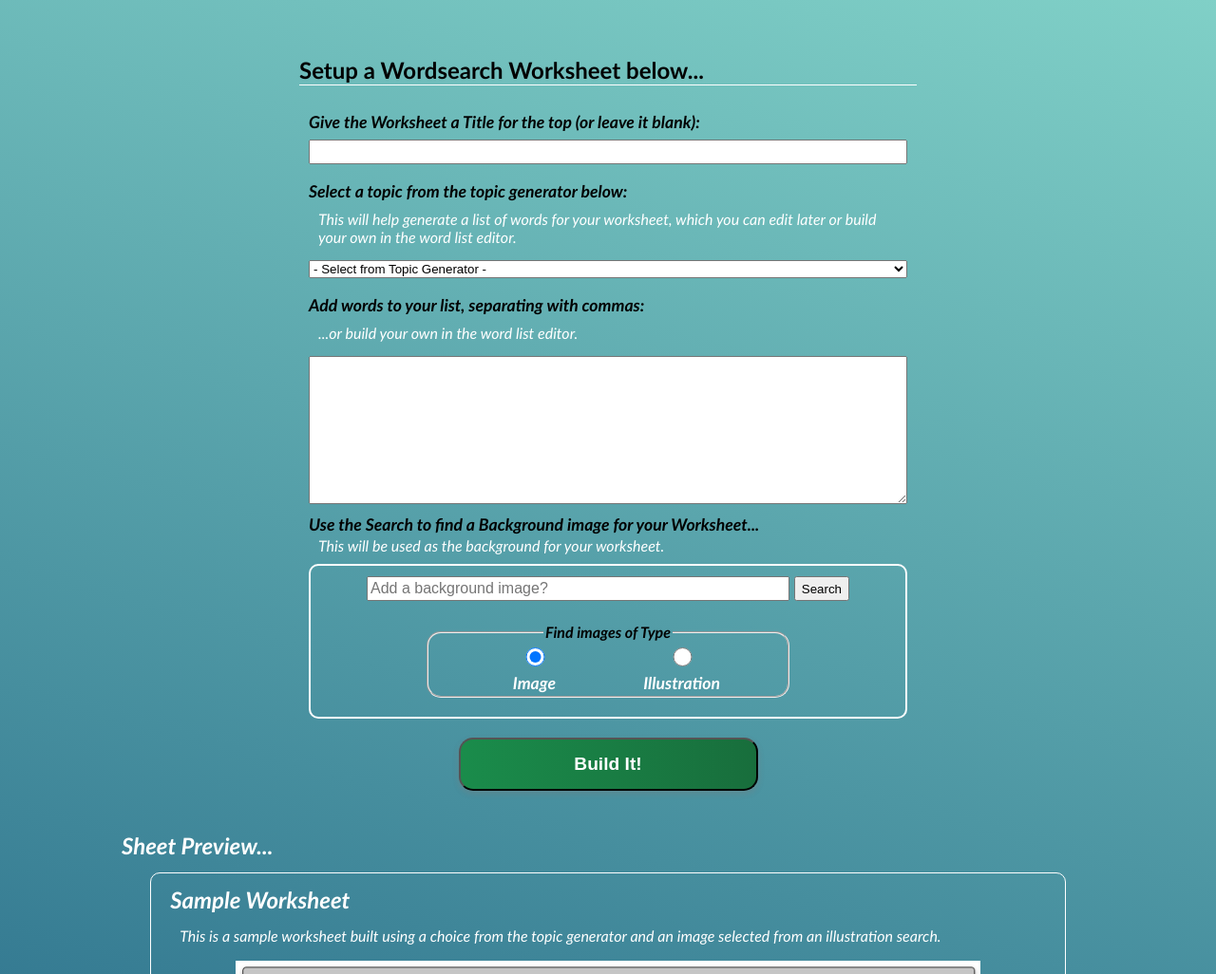
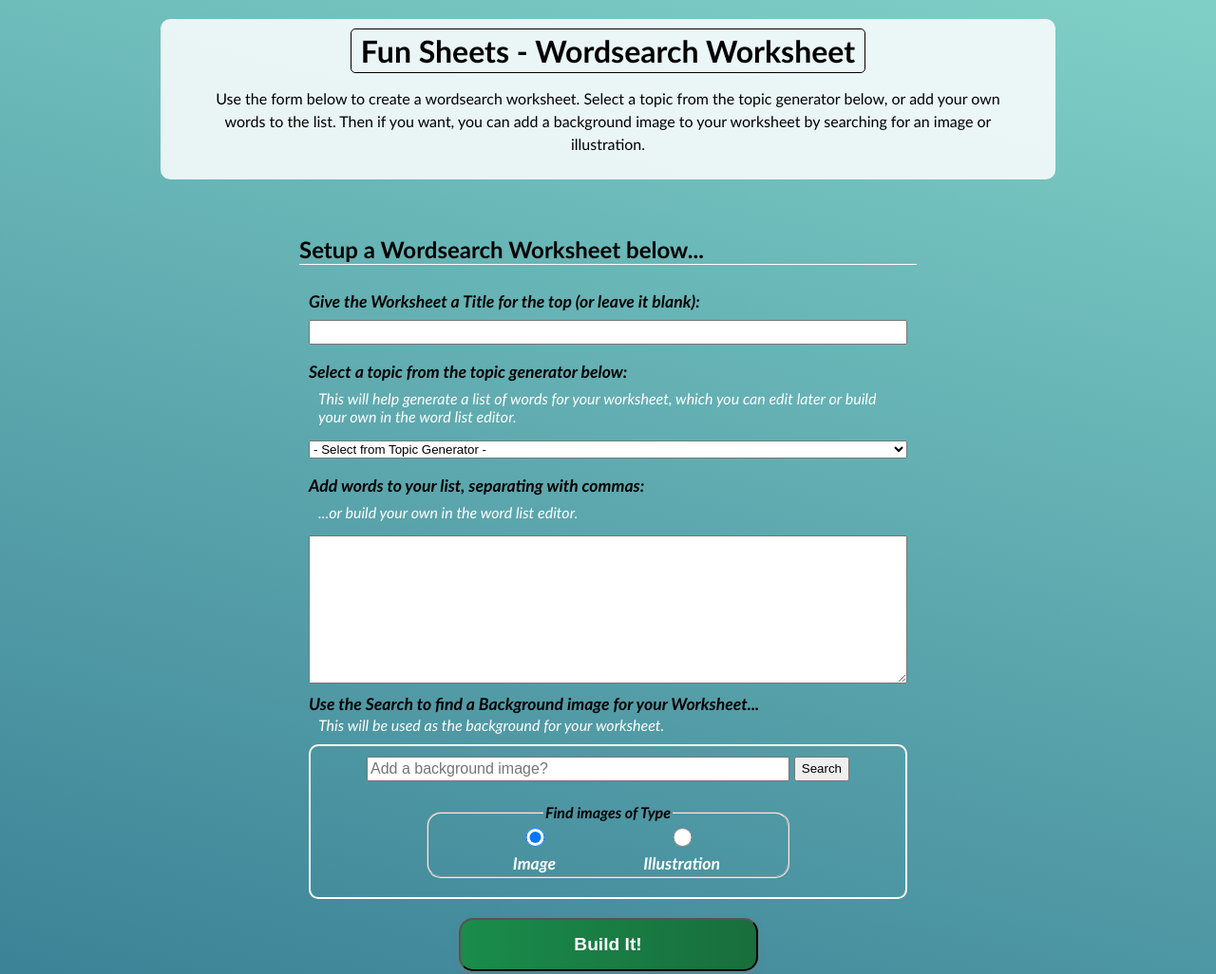
Before and after one commit to boest02/wordsearch-worksheet, a website built with Vite: page index.html in a window 1280 px wide. Shown: the top 1026 px of the page at 95% size. Built offline with nearby package versions, Linux system fonts and the light colour scheme.

Commit message:
add some page content and hide on worksheet created

```diff
--- a/index.html
+++ b/index.html
@@ -6,7 +6,7 @@
   <link rel="icon" type="image/svg+xml" href="/src/images/wordsearch.png" />
   <link rel="stylesheet" href="./style.css">
   <meta name="viewport" content="width=device-width, initial-scale=1.0" />
-  <meta name="description" content="Allow teachers to create printable wordsearch worksheets with backgrounds and their own word lists and titles.">
+  <meta name="description" content="Allow teachers to create FREE printable wordsearch worksheets with backgrounds and their own word lists and titles.">
   <meta property="og:site_name" content="Funsheets: Wordsearch Worksheets">
   <meta property="og:type" content="website">
   <meta property="og:title" content="Wordsearch Worksheet">
@@ -20,19 +20,24 @@
 </head>
 
 <body>
-  <div id="tool-bar" class="controls">
+  <nav id="tool-bar" class="controls">
     <summary>Refresh to start over</summary>
     <button id="printer">Print Me!</button>
     <button id="rebuild">Shuffle Letters</button>
     <button id="edit">Edit</button>
     <button id="reset">Start Over</button>
-  </div>
+  </nav>
 
   <div id="watermark">
     <p>created on funsheets.xyz</p>
   </div>
 
-  <section class="setup-section">
+  <article class="page-content">
+    <h1 class="page-title">Fun Sheets - Wordsearch Worksheet</h1>
+    <p class="page-description">Use the form below to create a wordsearch worksheet. Select a topic from the topic generator below, or add your own words to the list. Then if you want, you can add a background image to your worksheet by searching for an image or illustration.</p>
+  </article>
+
+  <article class="setup-section">
     <h3>Setup a Wordsearch Worksheet below...</h3>
     <form>
       <label for="name">Give the Worksheet a Title for the top (or leave it blank):</label>
@@ -74,7 +79,7 @@
 
       <button>Build It!</button>
     </form>
-  </section>
+  </article>
 
   <main>
     <div class="preview-title">Sheet Preview...</div>
--- a/main.js
+++ b/main.js
@@ -14,6 +14,7 @@ const backgroundSearch = document.querySelector("#get-background");
 const backgroundInput = document.querySelector("#background");
 const backgroundImage = document.querySelector('#background-image');
 const setupSection = document.querySelector('.setup-section');
+const pageContent = document.querySelector('.page-content');
 const toolBar = document.querySelector('#tool-bar');
 
 let backgroundImageUrl = null;
@@ -77,9 +78,11 @@ const toggleScreens = (edit) => {
   if (edit) {
     setupSection.style.display = "inherit";
     toolBar.style.display = "none";
+    pageContent.style.display = "inherit";
   } else {
     setupSection.style.display = "none";
     toolBar.style.display = "flex";
+    pageContent.style.display = "none";
   }
 
 };
--- a/style.css
+++ b/style.css
@@ -32,6 +32,36 @@ body {
   max-width: 1024px;
   height: 100%;
   margin: 0 auto;
+}
+
+.page-content {
+  margin: 20px auto;
+  padding: 10px;
+  background-color: rgba(255, 255, 255, 85%);
+  border-radius: 10px;
+  width: 90%;
+  display: flex;
+  flex-direction: column;
+  justify-content: center;
+  align-items: center;
+
+  .page-title {
+    font-size: clamp(1em, 4vw, 2em);
+    line-height: 1.1;
+    margin: 0;
+    padding: 5px 10px;
+    width: fit-content;
+    background: transparent;
+    border: 1px solid #000;
+    border-radius: 5px;
+  }
+
+  p {
+    margin: 15px auto;
+    padding: 0;
+    width: 90%;
+    text-align: center;
+  }
 }
 
 main {
@@ -393,6 +423,10 @@ h1 {
     print-color-adjust: exact !important;
   }
 
+  .page-content, .preview-title {
+    display: none;
+  }
+
   main {
     height: auto;
     width: 98%;
```
